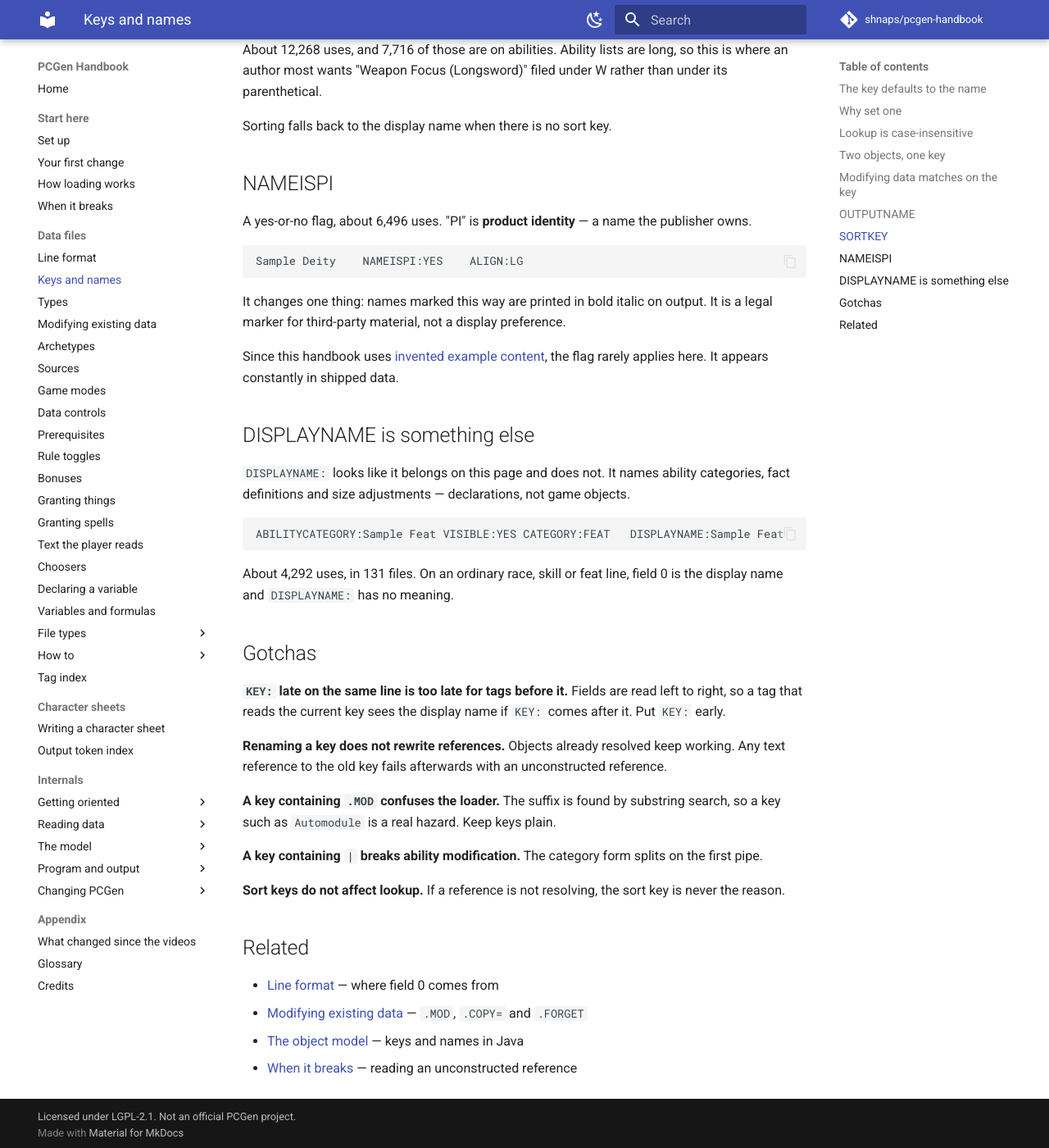
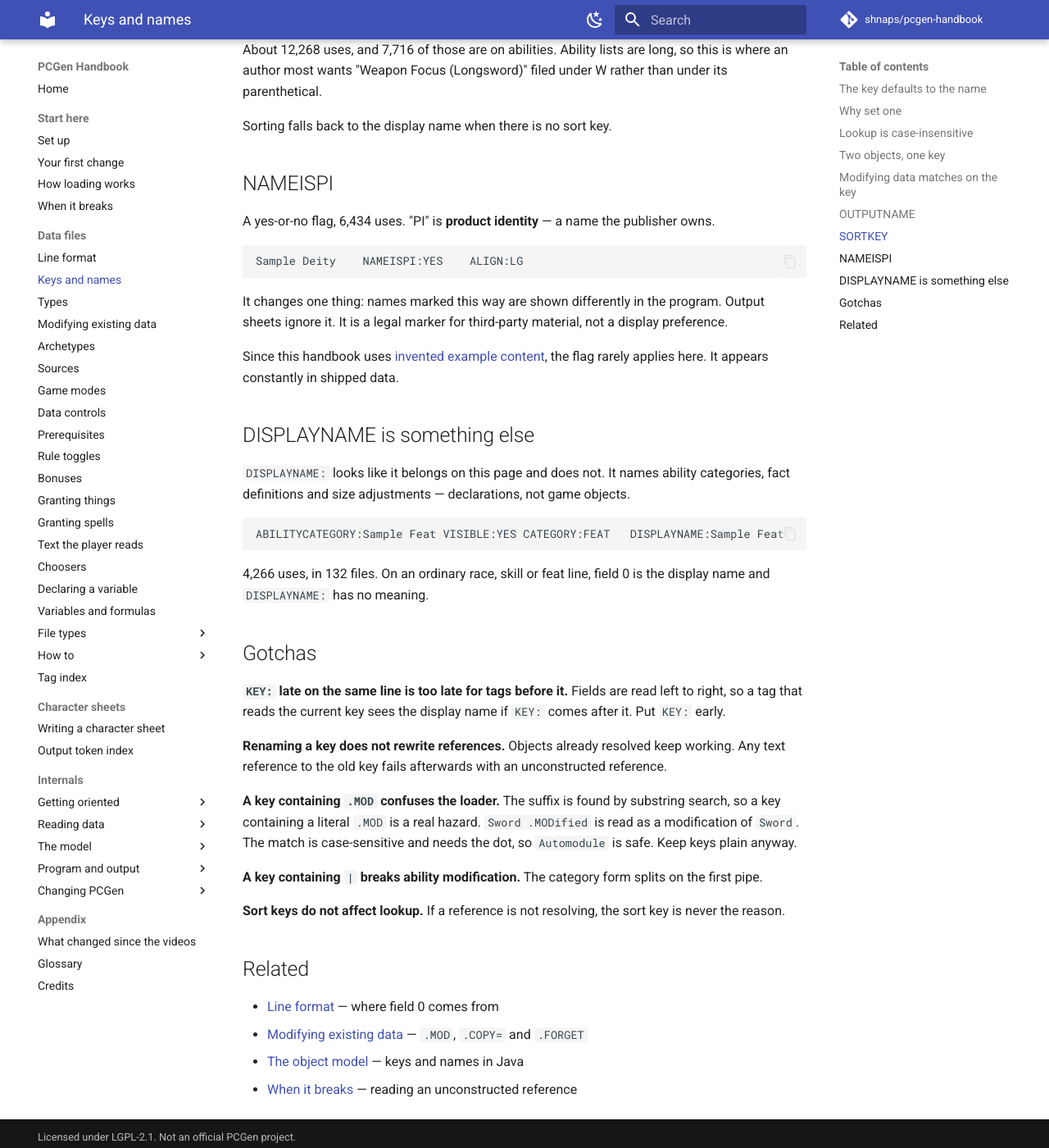
Before and after one commit to shnaps/pcgen-handbook, an MkDocs documentation site: the page built from docs/lst/concepts/keys-and-names.md, in a window 1280 px wide and 1400 px high, scrolled down 3031 px. Shown: the whole window at 82% size. Built offline with MkDocs 1.6.1 and Material for MkDocs 9.7.7, drawn with Linux system fonts in a browser that asks for light colours; comment, search, counter and statistics services are not loaded; some of the changed text lies outside the part shown.

Commit message:
Fix 27 errors in the pages other pages defer to
WIKI-SCHEMA names keys-and-names.md and bonuses.md as owners, so an error on
either is inherited by every page that links rather than restates.

modifying-data.md's second example used BONUS:.CLEAR, which does not exist -
BonusLst has no .CLEAR path and it fails with "BONUS was given invalid bonus".
The only shipped .CLEAR of that shape is LANGBONUS:.CLEAR.

bonuses.md described TYPE=name.REPLACE as overriding the plain bonus. REPLACE
bonuses stack with each other and then the higher of that total and the plain
total wins. It also had PC and ANYPC as different targets; both target the
character, and the difference is which objects may offer the effect.

keys-and-names.md had [NAME] as the contents of the first parentheses. It is
the text from the first ( to the last ), split on / and rejoined reversed.
OUTPUTNAME on an equipment modifier is accepted and rewritten, not refused.
NAMEISPI affects the program's display only; output sheets ignore it. The
Automodule hazard is not one - the .MOD match is case-sensitive and needs the
dot, so the real hazard is a key like "Sword .MODified".

sources.md had RANK inverted, saying YYYYMM puts older books first when the
sort is descending and the newest loads first. It claimed a race .MOD works
from a skill file; .MOD is applied by the loader owning the file. It also
restated the duplicate-key rule that keys-and-names.md owns, one sentence
verbatim, with a dangling reference to a preference it never introduced.

rule-toggles.md labelled all toggles by DESC:; the 60 EXCLUDE toggles are
radio buttons labelled by key.

Every count on these five pages was comment-inclusive and is re-measured:
BONUS 170,741 across 2,753 files, KEY 74,678, .MOD 56,744, .FORGET 74,
PRERULE 134 standalone. BONUS:WEAPON at 2,280 outranks SPELLCAST, so those
rows swap.

Co-Authored-By: Claude Opus 5 (1M context) <noreply@anthropic.com>

````diff
--- a/docs/lst/concepts/keys-and-names.md
+++ b/docs/lst/concepts/keys-and-names.md
@@ -113,14 +113,15 @@ Two substitutions are understood:
 | Written | Produces |
 |---|---|
 | `OUTPUTNAME:[BASE]` | the display name with any `(...)` part removed |
-| `[NAME]` inside a value | the contents of the first `(...)`, reordered |
+| `[NAME]` inside a value | the text between the first `(` and the last `)`, split on `/` and rejoined in reverse |
 
 `[BASE]` is the common one. It turns a family of parenthesised variants into a clean
 printed name.
 
 *Source: [`OutputNameFormatting.java`](https://github.com/PCGen/pcgen/blob/d262f8b44952860ff857132035fb32d8d11361fa/code/src/java/pcgen/core/analysis/OutputNameFormatting.java)*
 
-Equipment modifiers are the exception. `OUTPUTNAME` on one is refused with a warning,
+Equipment modifiers are the exception. `OUTPUTNAME` on one is accepted with a warning
+and rewritten to `NAMEOPT:TEXT=`,
 because naming there is handled by `NAMEOPT`.
 
 ## SORTKEY
@@ -140,14 +141,14 @@ Sorting falls back to the display name when there is no sort key.
 
 ## NAMEISPI
 
-A yes-or-no flag, about 6,496 uses. "PI" is **product identity** — a name the publisher
+A yes-or-no flag, 6,434 uses. "PI" is **product identity** — a name the publisher
 owns.
 
 ```
 Sample Deity	NAMEISPI:YES	ALIGN:LG
 ```
 
-It changes one thing: names marked this way are printed in bold italic on output. It is
+It changes one thing: names marked this way are shown differently in the program. Output sheets ignore it. It is
 a legal marker for third-party material, not a display preference.
 
 Since this handbook uses [invented example content](../../appendix/credits.md), the flag
@@ -162,7 +163,7 @@ categories, fact definitions and size adjustments — declarations, not game obj
 ABILITYCATEGORY:Sample Feat	VISIBLE:YES	CATEGORY:FEAT	DISPLAYNAME:Sample Feat
 ```
 
-About 4,292 uses, in 131 files. On an ordinary race, skill or feat line, field 0 is the
+4,266 uses, in 132 files. On an ordinary race, skill or feat line, field 0 is the
 display name and `DISPLAYNAME:` has no meaning.
 
 ## Gotchas
@@ -175,7 +176,9 @@ it. Put `KEY:` early.
 Any text reference to the old key fails afterwards with an unconstructed reference.
 
 **A key containing `.MOD` confuses the loader.** The suffix is found by substring search,
-so a key such as `Automodule` is a real hazard. Keep keys plain.
+so a key containing a literal `.MOD` is a real hazard. `Sword .MODified` is read as a
+modification of `Sword `. The match is case-sensitive and needs the dot, so `Automodule`
+is safe. Keep keys plain anyway.
 
 **A key containing `|` breaks ability modification.** The category form splits on the
 first pipe.
````
Also changed, not shown: other parts of docs/lst/concepts/keys-and-names.md (+2 -2 lines), docs/lst/concepts/bonuses.md (+6 -6 lines), docs/lst/concepts/modifying-data.md (+7 -7 lines), docs/lst/concepts/rule-toggles.md (+4 -4 lines), docs/lst/concepts/sources.md (+8 -9 lines).
